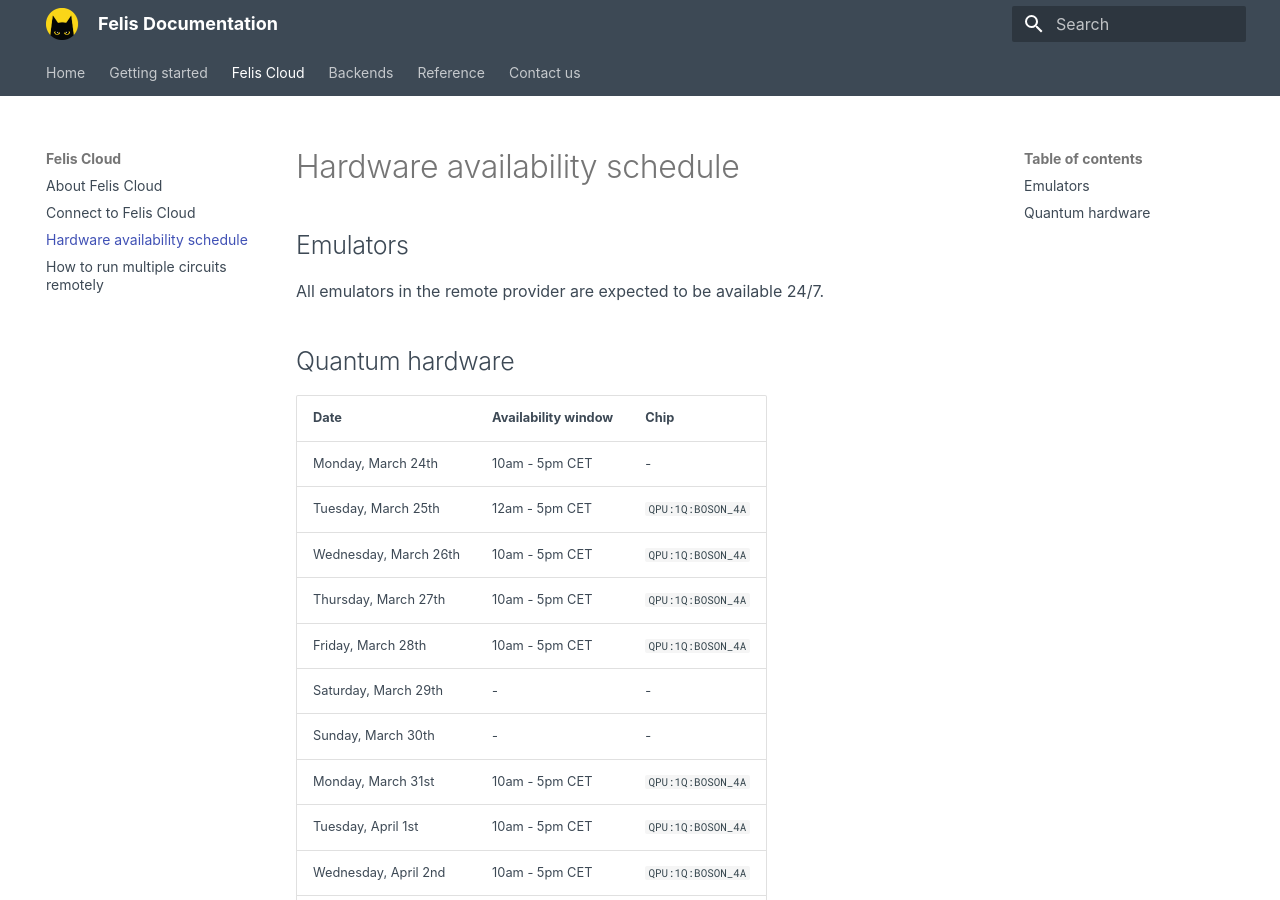
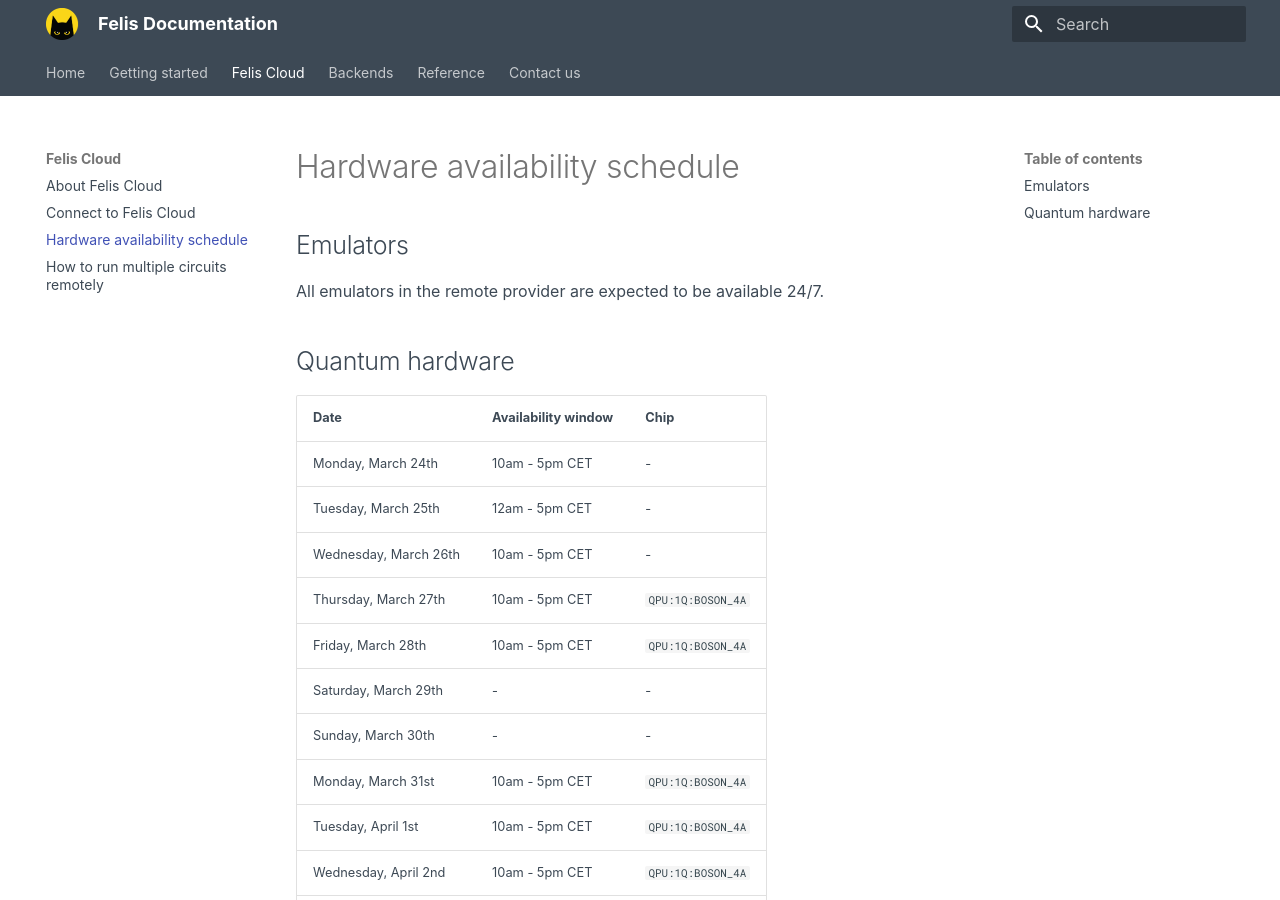
Before and after one commit to Alice-Bob-SW/felis, an MkDocs documentation site: the page built from docs/felis_cloud/hardware_availability_schedule.md, in a window 1280 px wide and 900 px high. Built offline with MkDocs 1.6.1 and Material for MkDocs 9.7.7, drawn with Linux system fonts in a browser that asks for light colours.

Commit message:
Updated schedule

```diff
--- a/docs/felis_cloud/hardware_availability_schedule.md
+++ b/docs/felis_cloud/hardware_availability_schedule.md
@@ -9,8 +9,8 @@
 | Date | Availability window | Chip |
 | --- | --- | --- |
 | Monday, March 24th | 10am - 5pm CET | - |
-| Tuesday, March 25th | 12am - 5pm CET | `QPU:1Q:BOSON_4A` |
-| Wednesday, March 26th | 10am - 5pm CET | `QPU:1Q:BOSON_4A` |
+| Tuesday, March 25th | 12am - 5pm CET | - |
+| Wednesday, March 26th | 10am - 5pm CET | - |
 | Thursday, March 27th | 10am - 5pm CET | `QPU:1Q:BOSON_4A` |
 | Friday, March 28th | 10am - 5pm CET | `QPU:1Q:BOSON_4A` |
 | Saturday, March 29th | - | - |
```
